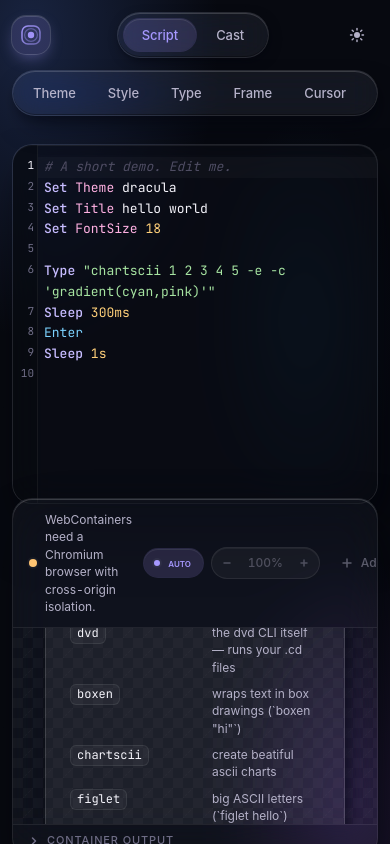
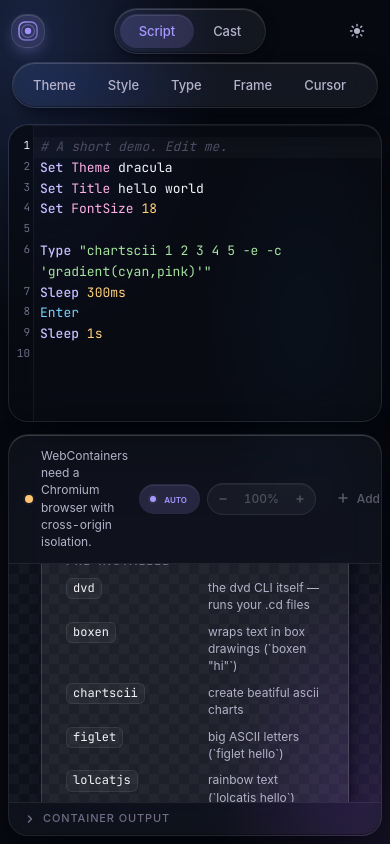
Before and after one commit to tool3/dvdrw, a React (Vite) app: page / in a window 390 px wide. Built offline with nearby package versions, Linux system fonts and the light colour scheme; a web font is replaced by a local one.

Commit message:
chore: menu error

```diff
--- a/src/components/layout/Shell.module.scss
+++ b/src/components/layout/Shell.module.scss
@@ -50,20 +50,33 @@
   .split_50-50,
   .split_60-40 {
     grid-template-columns: minmax(0, 1fr);
-    grid-auto-rows: minmax(280px, auto);
-    padding: var(--space-4) var(--space-3) var(--space-6);
-    /* Generous breathing room between the stacked editor and preview
-       cards — they're each their own physical surface and need the gap
-       to read as such. */
-    gap: var(--space-8);
-    /* Allow the page to scroll vertically through both cards rather than
-       cramming them into the viewport with two scrollbars stacked. */
-    min-height: 0;
-    overflow-y: auto;
+    /* Two equal rows that share whatever the work area has after the
+       TopBar. minmax(0, 1fr) lets each row shrink below its content
+       height so the inner scrollers (CodeMirror / log) take over rather
+       than the main column scrolling the whole app. */
+    grid-template-rows: minmax(0, 1fr) minmax(0, 1fr);
+    grid-auto-rows: unset;
+    padding: var(--space-3);
+    gap: var(--space-4);
+    overflow: hidden;
   }
 
   .pane {
-    /* Don't let either pane collapse below a usable height when stacked. */
-    min-height: 360px;
+    /* Drop the desktop min-height — on a phone the panes flex-share. */
+    min-height: 0;
   }
 }
+
+/* Below 540px (typical phones in portrait) the runner card needs to be
+   the priority read; the editor gets a slightly smaller share so the
+   rendered SVG and the (collapsed) console toggle both fit comfortably. */
+@media (max-width: 540px) {
+  .main,
+  .split_40-60,
+  .split_50-50,
+  .split_60-40 {
+    grid-template-rows: minmax(0, 0.85fr) minmax(0, 1.15fr);
+    gap: var(--space-3);
+    padding: var(--space-2);
+  }
+}
--- a/src/components/layout/TopBar.module.scss
+++ b/src/components/layout/TopBar.module.scss
@@ -107,12 +107,18 @@
       'brand   selector right'
       'options options  options';
     column-gap: var(--space-2);
-    row-gap: var(--space-3);
-    padding: var(--space-3);
+    row-gap: var(--space-2);
+    padding: var(--space-2) var(--space-3);
   }
 
   .brandWord {
     display: none;
+  }
+
+  /* Compact the brand mark on mobile so the row is shorter. */
+  .brandMark {
+    width: 32px;
+    height: 32px;
   }
 
   .selector {
```
